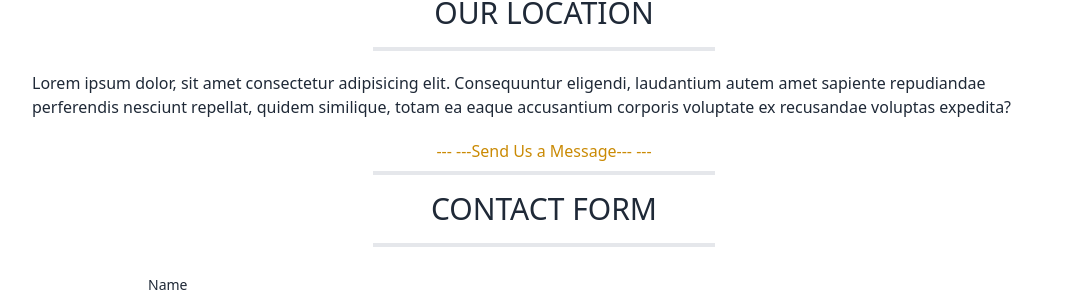
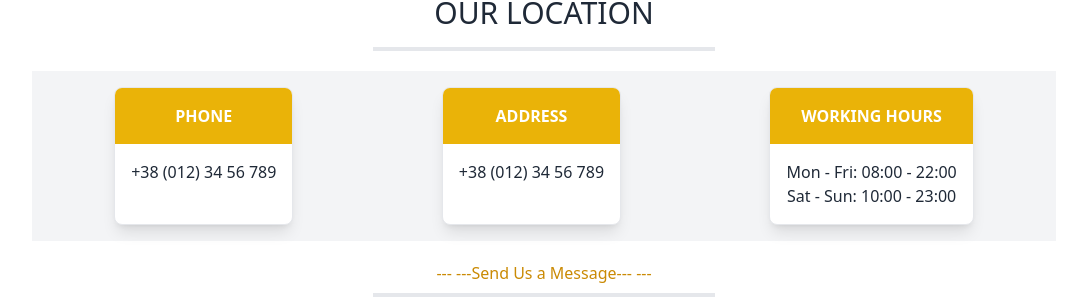
Before and after one commit to mojahidmamu/bistro-boss-project, a React (Vite) app: page /contact in a window 1280 px wide. Shown: the part 477-776 px from the top of the page, without its empty margins (96-1183 px from the left). Built offline with nearby package versions, Linux system fonts and the light colour scheme.

Commit message:
contact from is done

```diff
--- a/src/Pages/Shared/Contact/Contact.jsx
+++ b/src/Pages/Shared/Contact/Contact.jsx
@@ -16,12 +16,43 @@ const Contact = () => {
         subTitle="Would You Like To Try To Dish ?"
       ></Cover>
       <SectionTitle heading="OUR LOCATION" subHeading="Visit Us"></SectionTitle>
-      <p>
-        Lorem ipsum dolor, sit amet consectetur adipisicing elit. Consequuntur
-        eligendi, laudantium autem amet sapiente repudiandae perferendis
-        nesciunt repellat, quidem similique, totam ea eaque accusantium corporis
-        voluptate ex recusandae voluptas expedita?
-      </p>
+
+      <div className="flex justify-around space-x-4 p-4 bg-gray-100">
+        {/* Phone Card */}
+        <div className="bg-white shadow-lg rounded-lg overflow-hidden border">
+          <div className="bg-yellow-500 p-4 text-center text-white font-bold">
+            <i className="fas fa-phone-alt"></i>
+            <p>PHONE</p>
+          </div>
+          <div className="p-4 text-center">
+            <p>+38 (012) 34 56 789</p>
+          </div>
+        </div>
+
+        {/* Address Card */}
+        <div className="bg-white shadow-lg rounded-lg overflow-hidden border">
+          <div className="bg-yellow-500 p-4 text-center text-white font-bold">
+            <i className="fas fa-map-marker-alt"></i>
+            <p>ADDRESS</p>
+          </div>
+          <div className="p-4 text-center">
+            <p>+38 (012) 34 56 789</p>
+          </div>
+        </div>
+
+        {/* Working Hours Card */}
+        <div className="bg-white shadow-lg rounded-lg overflow-hidden border">
+          <div className="bg-yellow-500 p-4 text-center text-white font-bold">
+            <i className="fas fa-clock"></i>
+            <p>WORKING HOURS</p>
+          </div>
+          <div className="p-4 text-center">
+            <p>Mon - Fri: 08:00 - 22:00</p>
+            <p>Sat - Sun: 10:00 - 23:00</p>
+          </div>
+        </div>
+      </div>
+
       <SectionTitle
         heading="CONTACT FORM"
         subHeading="---Send Us a Message---"
@@ -80,7 +111,6 @@ const Contact = () => {
         </div>
       </form>
       <button className="btn btn-secondary mb-5 ml-96">Secondary</button>
-
     </div>
   );
 };
```
